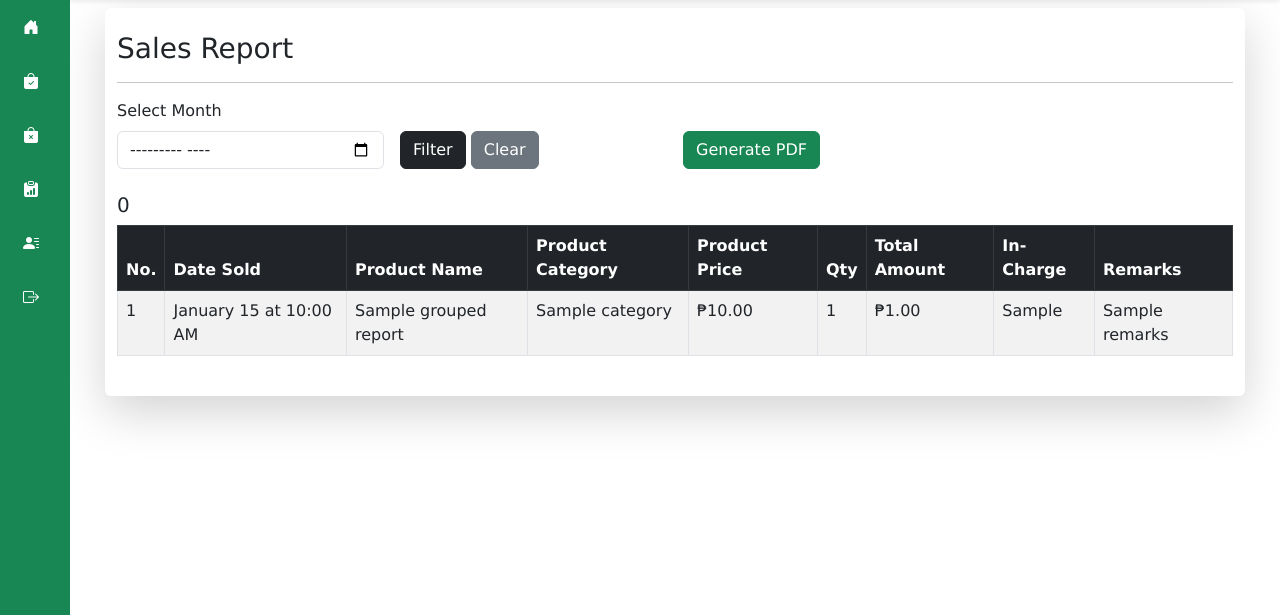
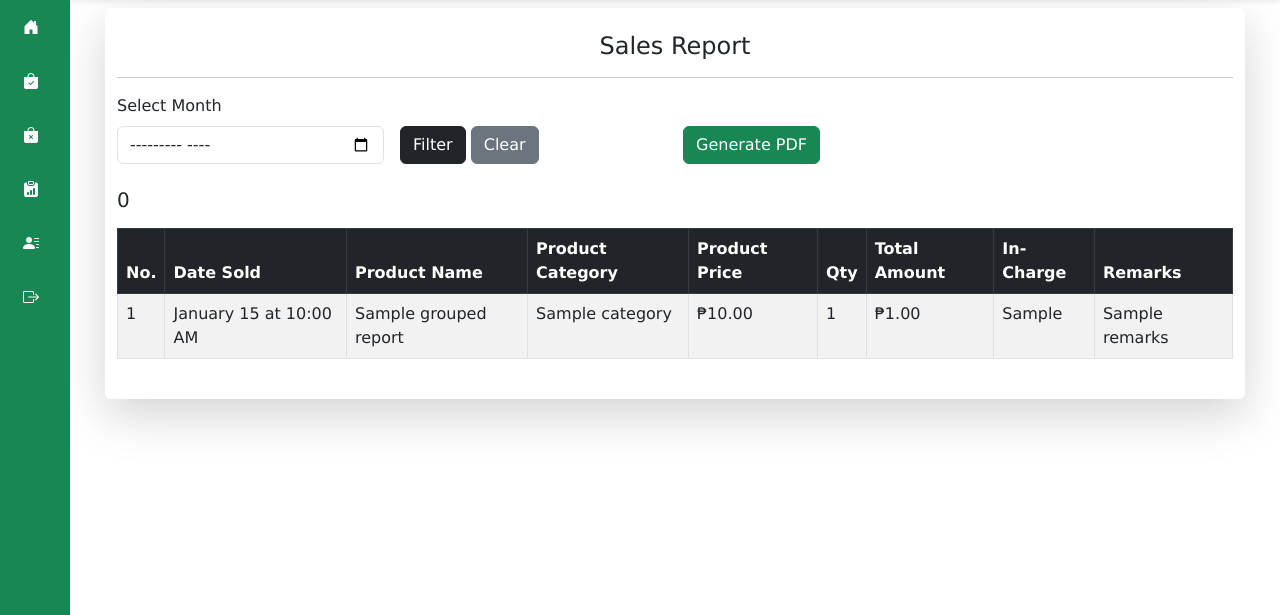
Before and after one commit to Etanyel/e-shop, a CodeIgniter 4 app: the page made by app/Views/petshop/reports/sales.php in a window 1280 px wide. Shown: the part 66-681 px from the top of the page. Run offline with PHP 8.4 and a stand-in for CodeIgniter, Linux system fonts and the light colour scheme; the template is opened without the code that fills it: most values are stand-ins (such as "Sample title", 1, 10 or a date in 2020); some libraries are stand-ins or nearby versions.

Commit message:
Sales Report Adjustment

```diff
--- a/app/Controllers/PetshopController.php
+++ b/app/Controllers/PetshopController.php
@@ -34,7 +34,9 @@ class PetshopController extends BaseController
 
         $data['products'] = $query->findAll();
         $data['search'] = $search;
+
         $data['user'] = session()->get('userData');
+
         return view('petshop/petshop', $data);
     }
 
--- a/app/Views/petshop/reports/pdf/sales_report_pdf.php
+++ b/app/Views/petshop/reports/pdf/sales_report_pdf.php
@@ -13,7 +13,7 @@
     </style>
 </head>
 <body>
-    <h2>Rai Rai Refugio Petshop Sales Report for <?= $month ?> <?= $year ?></h2>
+    <h2>Rai Rai Refugio Petshop <br> Sales Report for <?= $month ?> <?= $year ?></h2>
     <hr>
 
     <?php foreach ($groupedReports as $date => $data): ?>
--- a/app/Views/petshop/reports/sales.php
+++ b/app/Views/petshop/reports/sales.php
@@ -1,7 +1,7 @@
 <?php $this->extend('/layout/layout'); ?>
 <?php $this->section('body'); ?>
 
-<h3>Sales Report</h3>
+<h4 class="text-center">Sales Report</h4>
 <hr>
 
 <!-- Filter Form -->
@@ -22,8 +22,9 @@
 <?php if (!empty($groupedReports)): ?>
     <?php foreach ($groupedReports as $monthLabel => $sales): ?>
         <h5 class="mt-4"><?= $monthLabel ?></h5>
-        <table class="table table-responsive table-bordered table-striped table-hover mt-2">
-            <thead class="table-dark">
+        <div style="max-height: 500px; overflow-y: auto;">
+            <table class="table table-responsive table-bordered table-striped table-hover mt-2" style="max-height: 500px;">
+            <thead class="table-dark sticky-top">
                 <tr>
                     <th>No.</th>
                     <th>Date Sold</th>
@@ -62,6 +63,8 @@
                 <?php endforeach; ?>
             </tbody>
         </table>
+        </div>
+
     <?php endforeach; ?>
 <?php else: ?>
     <p class="text-muted mt-4">No sales data found for the selected period.</p>
--- a/app/Views/petshop/sections/products.php
+++ b/app/Views/petshop/sections/products.php
@@ -87,7 +87,7 @@ $category = [
 
                                         <div class="col-6">
                                             <label for="qty" class="form-label">In Charge</label>
-                                            <input type="text" class="form-control" placeholder="Optional" name="sold_by">
+                                            <input type="text" class="form-control" value="<?= esc($user['firstname']. " " .$user['lastname']) ?>" placeholder="Optional" name="sold_by">
                                         </div>
                                     </div>
 
```
Also changed, not shown: app/Controllers/ProductlistController.php (+10 -0 lines).
